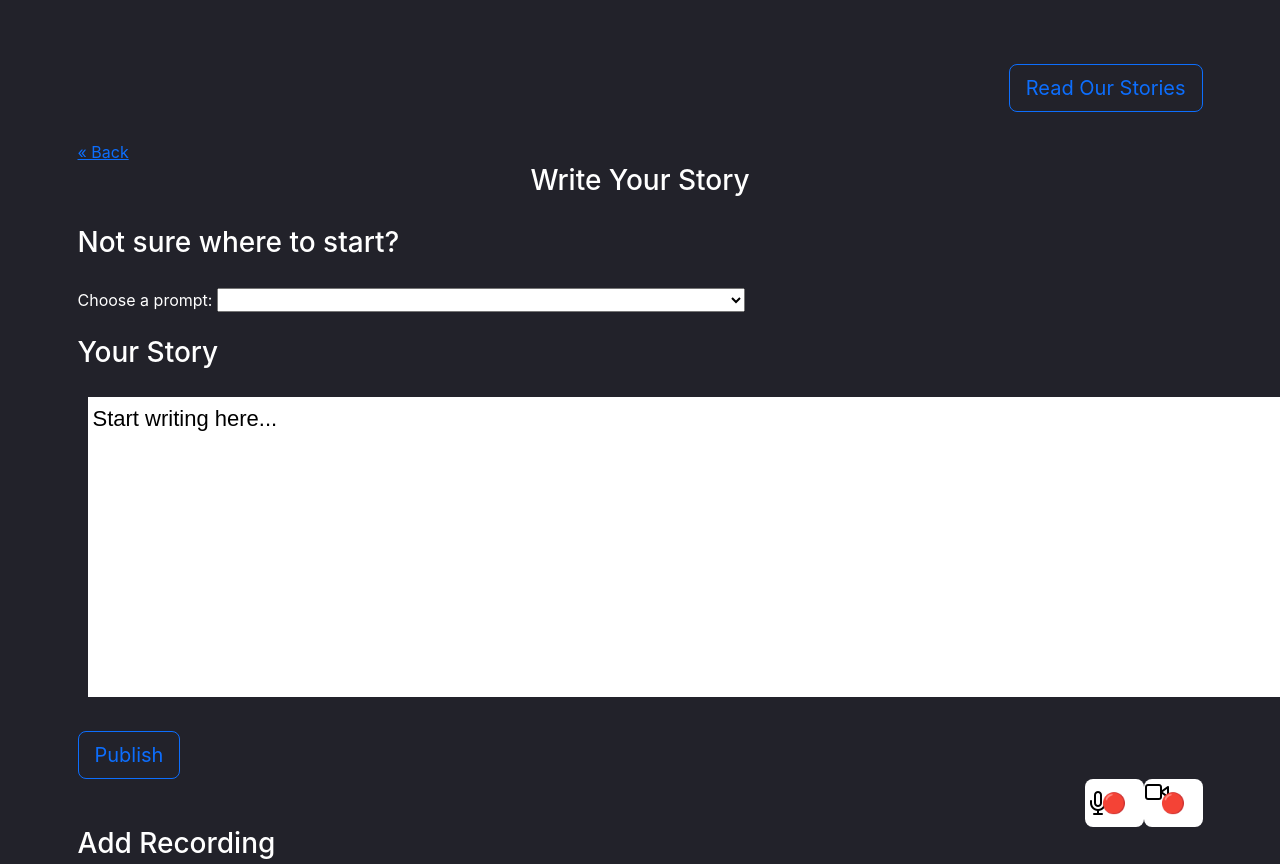
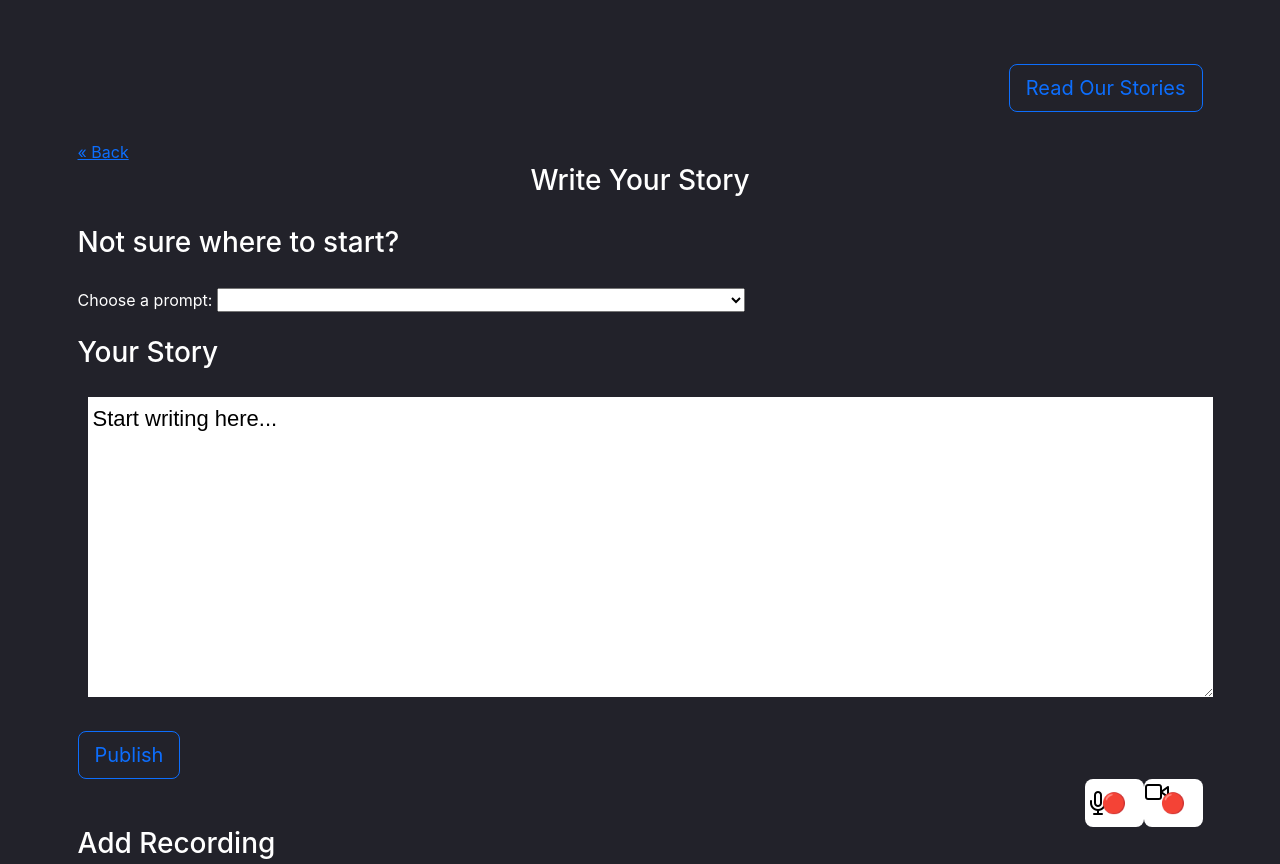
Before and after one commit to KhushManchanda/HackForHumanity, a plain HTML site: page write.html in a window 1280 px wide. Shown: the top 864 px of the page. Drawn offline with nearby package versions, Linux system fonts and the light colour scheme.

Commit message:
Add files via upload

```diff
--- a/write.html
+++ b/write.html
@@ -30,7 +30,7 @@
     </select>
 <br><br>
 <h1>Your Story</h1>
-<textarea id="story" form="usrform" style="width: 1200px; height: 300px;">Start writing here...</textarea>
+<textarea id="story" form="usrform" style="width: 1125px; height: 300px;">Start writing here...</textarea>
 <br>
 
 <button type="button" name="publish" class="btn btn-outline-primary btn-lg write" onclick="publishFunction()">Publish</button>
```
